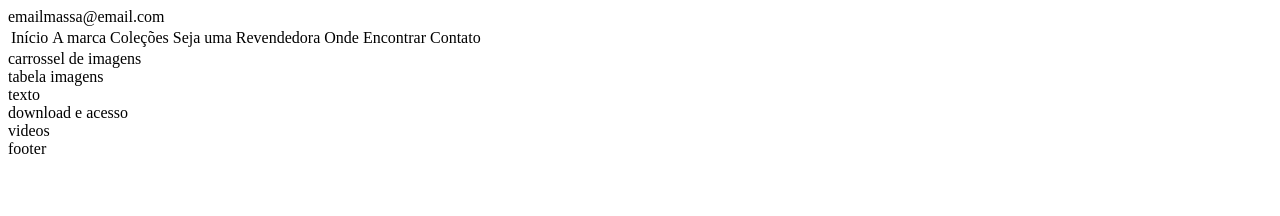
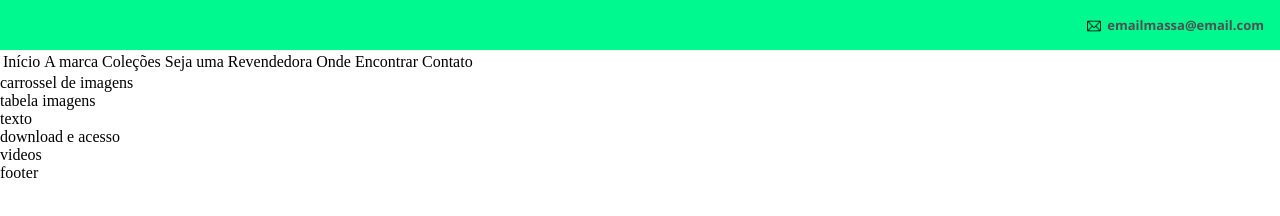
Before and after one commit to Markossssss/Site-vitrine, a plain HTML site: page index.html in a window 1280 px wide. Drawn offline with Linux system fonts and the light colour scheme.

Commit message:
header 40%

```diff
--- /dev/null
+++ b/css/style.css
@@ -0,0 +1,37 @@
+body {
+    margin: 0px;
+}
+
+header {
+    background-color: #00F98F;
+    padding: 10px;
+    margin-left: inherit;
+}
+
+img {
+    vertical-align: middle;
+    width: 14px;
+    height: auto;
+}
+
+.tabela_header {
+   border-spacing: 5px;
+   /* border: 1px solid black ; */
+}
+
+.icon_email {
+    width: 100%;
+    padding: 0px;
+    text-align: right;
+    /* border: 1px solid black ; */
+}
+.text_email {
+    vertical-align: middle;
+    text-align: right;
+    color: #505050;
+    font-family: Segoe UI;
+    font-size: 13px;
+    font-weight: bold;
+    width: auto;
+    /* border: 1px solid black ; */
+}
--- a/index.html
+++ b/index.html
@@ -3,11 +3,16 @@
     <head>
         <meta charset="utf-8">
         <title>Uma loja mt top</title>
+        <link rel="stylesheet" href="css/style.css">
     </head>
     <body>
-        <table>
         <header>
-                emailmassa@email.com
+            <table class="tabela_header">
+                <tr>
+                    <td class="icon_email"><img src="images/iconEmail.png" alt="E-mail"></td>
+                    <td class="text_email">emailmassa@email.com</td>
+                </tr>
+            </table>
         </header>
         <nav>
             <table>
@@ -39,6 +44,5 @@
         <footer>
             footer
         </footer>
-        </table>
     </body>
 </html>
```
Also changed, not shown: colorPallet.txt (added), css/somestyle.css (deleted), images/iconEmail.png (added). Lines whose indentation alone changed are shown as unchanged.
